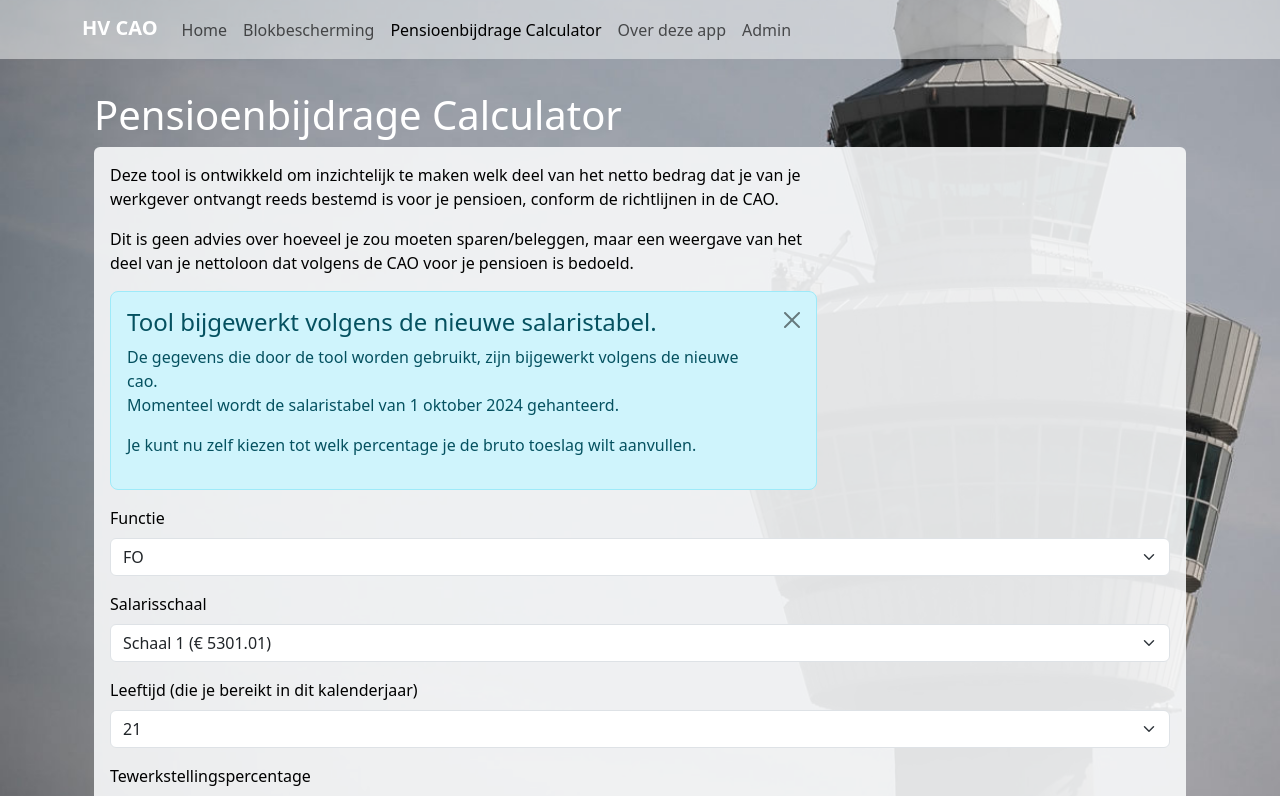
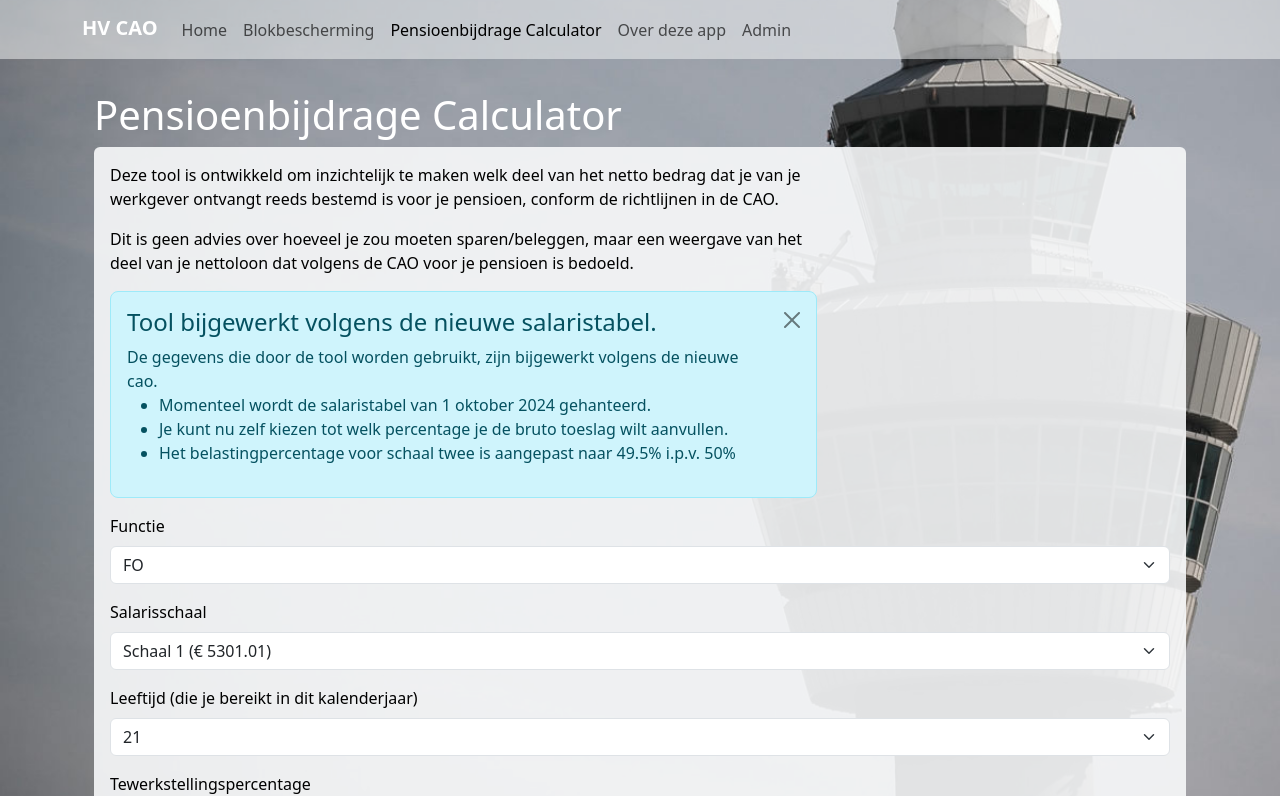
Before and after one commit to DartLazer/hvcao-pwa, a Nuxt app in the folder nuxt3/: page /pensioencalculator in a window 1280 px wide. Shown: the top 796 px of the page. Built offline with nearby package versions, Linux system fonts and the light colour scheme.

Commit message:
Change message with new info

```diff
--- a/nuxt3/pages/pensioencalculator.vue
+++ b/nuxt3/pages/pensioencalculator.vue
@@ -19,8 +19,11 @@
                role="alert">
             <h4 class="alert-heading">Tool bijgewerkt volgens de nieuwe salaristabel.</h4>
             <p class="mb-0">De gegevens die door de tool worden gebruikt, zijn bijgewerkt volgens de nieuwe cao.</p>
-            <p>Momenteel wordt de salaristabel van 1 oktober 2024 gehanteerd.</p>
-            <p>Je kunt nu zelf kiezen tot welk percentage je de bruto toeslag wilt aanvullen.</p>
+            <ul>
+              <li>Momenteel wordt de salaristabel van 1 oktober 2024 gehanteerd.</li>
+              <li>Je kunt nu zelf kiezen tot welk percentage je de bruto toeslag wilt aanvullen.</li>
+              <li>Het belastingpercentage voor schaal twee is aangepast naar 49.5% i.p.v. 50%</li>
+            </ul>
             <button type="button" class="btn-close" @click="dismissAlert" aria-label="Close"></button>
           </div>
 
@@ -70,7 +73,9 @@
         <div v-if="showResults" ref="resultsRef" class="mt-3">
           <buy-me-coffee/>
           <h5>Berekende Pensioenbijdrage</h5>
-          <p>Op basis van de ingevoerde informatie zou je maandelijks <strong>€{{ formatNumber(calculatedContribution) }} netto</strong> apart moeten zetten voor je pensioen.</p>
+          <p>Op basis van de ingevoerde informatie zou je maandelijks <strong>€{{
+              formatNumber(calculatedContribution)
+            }} netto</strong> apart moeten zetten voor je pensioen.</p>
 
           <h6>Details:</h6>
 
@@ -90,8 +95,12 @@
               <tr>
                 <th scope="row" class="fw-normal">
                   Aanvullen bruto toeslag tot
-                  <select class="form-select d-inline w-auto" v-model="selectedPercentage" @change="calculateContribution">
-                    <option v-for="percent in [10, 11, 12, 13, 14, 15]" :key="percent" :value="percent">{{ percent }}%</option>
+                  <select class="form-select d-inline w-auto" v-model="selectedPercentage"
+                          @change="calculateContribution">
+                    <option v-for="percent in [10, 11, 12, 13, 14, 15]" :key="percent" :value="percent">{{
+                        percent
+                      }}%
+                    </option>
                   </select>
                   <span class="badge bg-info ms-2">Nieuw</span>
                 </th>
@@ -140,9 +149,9 @@
 <script setup>
 import salarisTabel from '@/assets/salaris_tabel.json';
 import vrijvalStaffels from '@/assets/vrijvalstaffels.json';
-import { ref, nextTick } from "vue";
-import { getCookie, setCookie } from "~/services/CookieHandler";
-import { daysBetween } from "~/services/dateTimeUtils";
+import {ref, nextTick} from "vue";
+import {getCookie, setCookie} from "~/services/CookieHandler";
+import {daysBetween} from "~/services/dateTimeUtils";
 
 const maxEmployerContribution = 137800;
 const taxOneMaxYearlySalary = 75518;
@@ -167,7 +176,7 @@ const showResults = ref(false);
 const showAlert = ref(false);
 const selectedPercentage = ref(15);
 
-const alertLastShown = getCookie('newRetirementData25Oct2024');
+const alertLastShown = getCookie('newRetirementData25Oct2024v3');
 
 if (!alertLastShown || daysBetween(new Date(alertLastShown), new Date()) > 90) {
   showAlert.value = true;
```
